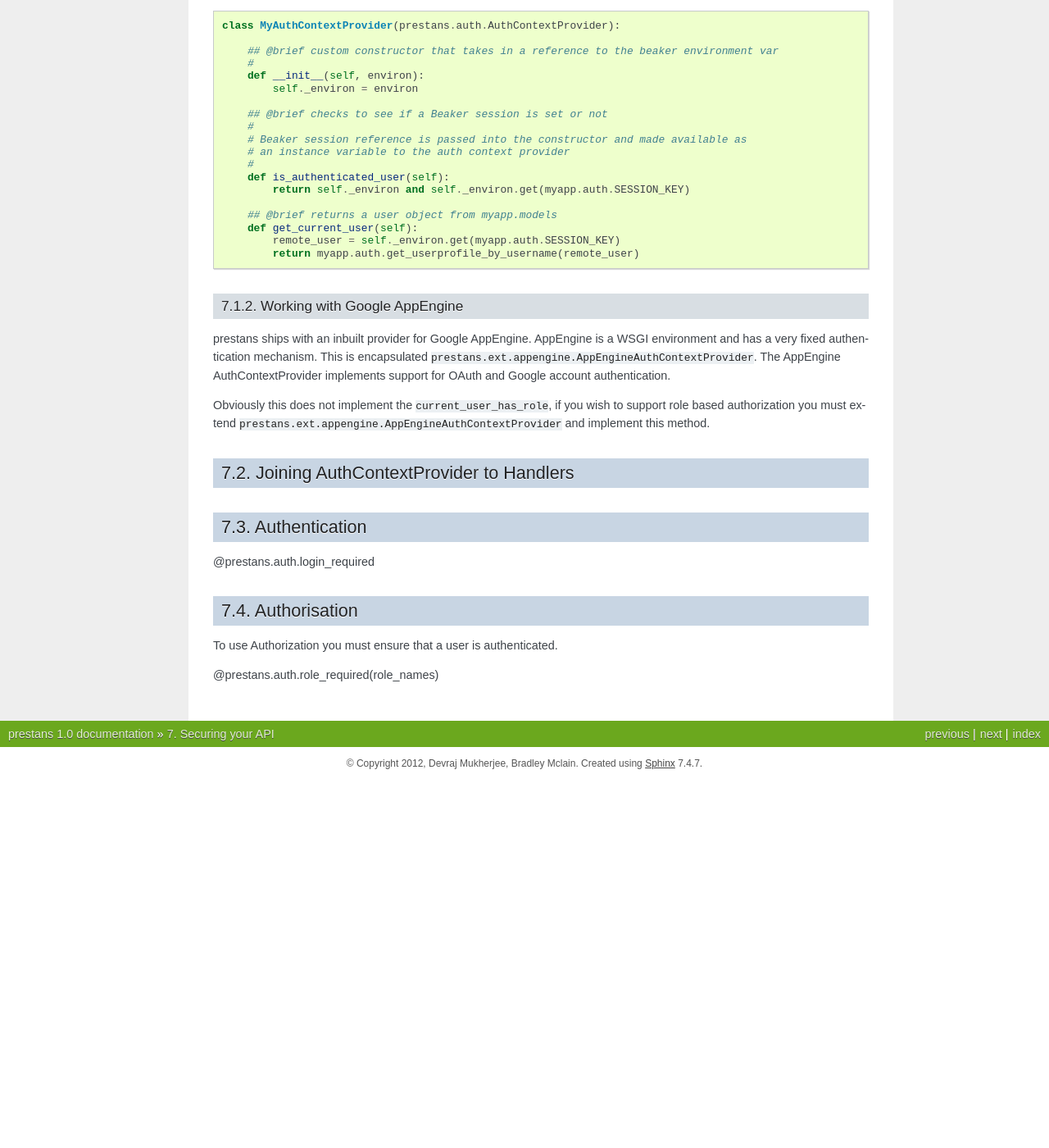
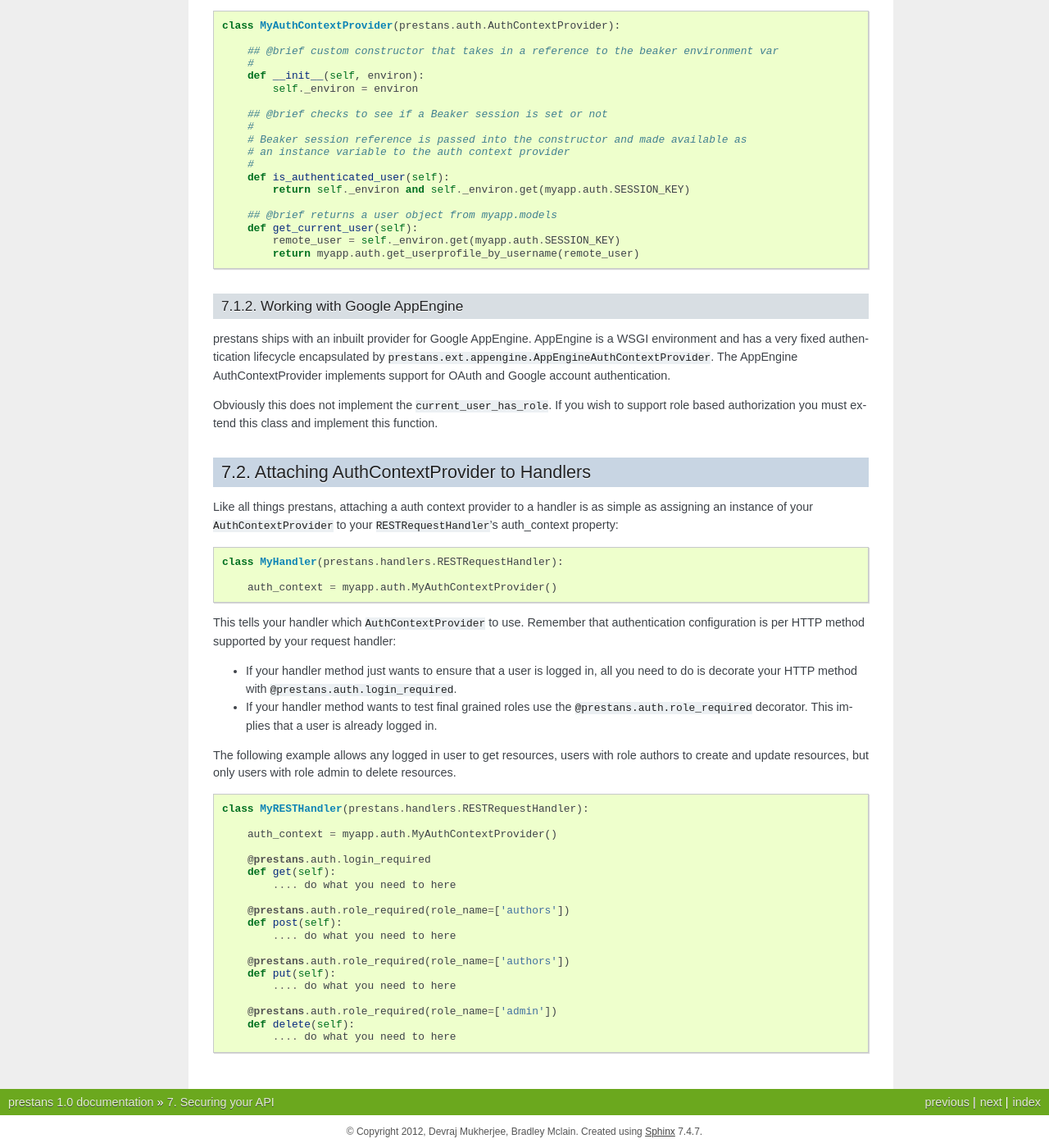
Before and after one commit to anomaly/prestans-docs, a Sphinx documentation site: the page built from source/authentication.rst, in a window 1280 px wide and 1400 px high, scrolled down 1317 px. Shown: the whole window at 82% size. Built offline with Sphinx 7.4.7, drawn with Linux system fonts in a browser that asks for light colours; before the commit the page ends 2268 px from its top, so only the background shows below that; some of the changed text lies outside the part shown.

Commit message:
Semi finished authentication article

```diff
--- a/source/authentication.rst
+++ b/source/authentication.rst
@@ -73,21 +73,45 @@ The ``__init__`` method is not used by the parent class, so if you need to pass
 Working with Google AppEngine
 -----------------------------
 
-prestans ships with an inbuilt provider for Google AppEngine. AppEngine is a WSGI environment and has a very fixed authentication mechanism. This is encapsulated ``prestans.ext.appengine.AppEngineAuthContextProvider``. The AppEngine AuthContextProvider implements support for OAuth and Google account authentication.
+prestans ships with an inbuilt provider for Google AppEngine. AppEngine is a WSGI environment and has a very fixed authentication lifecycle encapsulated by ``prestans.ext.appengine.AppEngineAuthContextProvider``. The AppEngine AuthContextProvider implements support for OAuth and Google account authentication.
 
-Obviously this does not implement the ``current_user_has_role``, if you wish to support role based authorization you must extend ``prestans.ext.appengine.AppEngineAuthContextProvider`` and implement this method.
+Obviously this does not implement the ``current_user_has_role``. If you wish to support role based authorization you must extend this class and implement this function.
 
-Joining AuthContextProvider to Handlers
-=======================================
+Attaching AuthContextProvider to Handlers
+=========================================
 
-Authentication
-==============
+Like all things prestans, attaching a auth context provider to a handler is as simple as assigning an instance of your ``AuthContextProvider`` to your ``RESTRequestHandler``'s auth_context property::
 
-@prestans.auth.login_required
+    class MyHandler(prestans.handlers.RESTRequestHandler):
 
-Authorisation
-=============
+        auth_context = myapp.auth.MyAuthContextProvider()
 
-To use Authorization you must ensure that a user is authenticated.
+This tells your handler which ``AuthContextProvider`` to use. Remember that authentication configuration is per HTTP method supported by your request handler:
 
-@prestans.auth.role_required(role_names)
+* If your handler method just wants to ensure that a user is logged in, all you need to do is decorate your HTTP method with ``@prestans.auth.login_required``.
+
+* If your handler method wants to test final grained roles use the ``@prestans.auth.role_required`` decorator. This implies that a user is already logged in.
+
+The following example allows any logged in user to get resources, users with role authors to create and update resources, but only users with role admin to delete resources.
+
+.. code-block:: python
+
+    class MyRESTHandler(prestans.handlers.RESTRequestHandler):
+
+        auth_context = myapp.auth.MyAuthContextProvider()
+
+        @prestans.auth.login_required
+        def get(self):
+            .... do what you need to here
+
+        @prestans.auth.role_required(role_name=['authors'])
+        def post(self):
+            .... do what you need to here
+
+        @prestans.auth.role_required(role_name=['authors'])
+        def put(self):
+            .... do what you need to here
+
+        @prestans.auth.role_required(role_name=['admin'])
+        def delete(self):
+            .... do what you need to here
```
Also changed, not shown: other parts of source/authentication.rst (+1 -1 lines), source/index.rst (+4 -4 lines).
